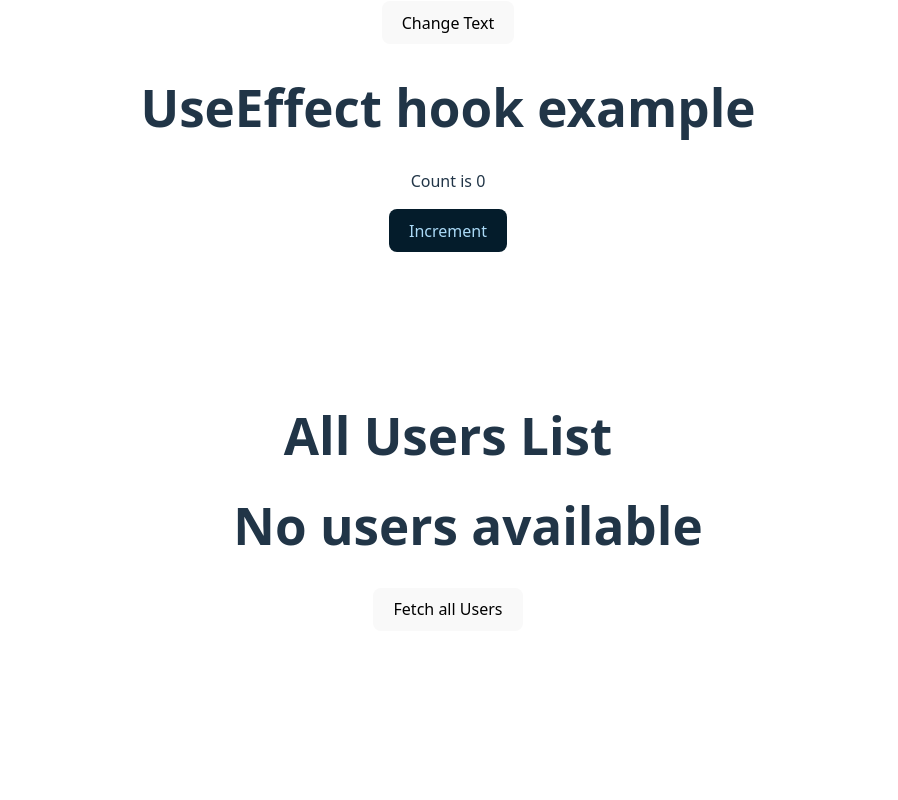
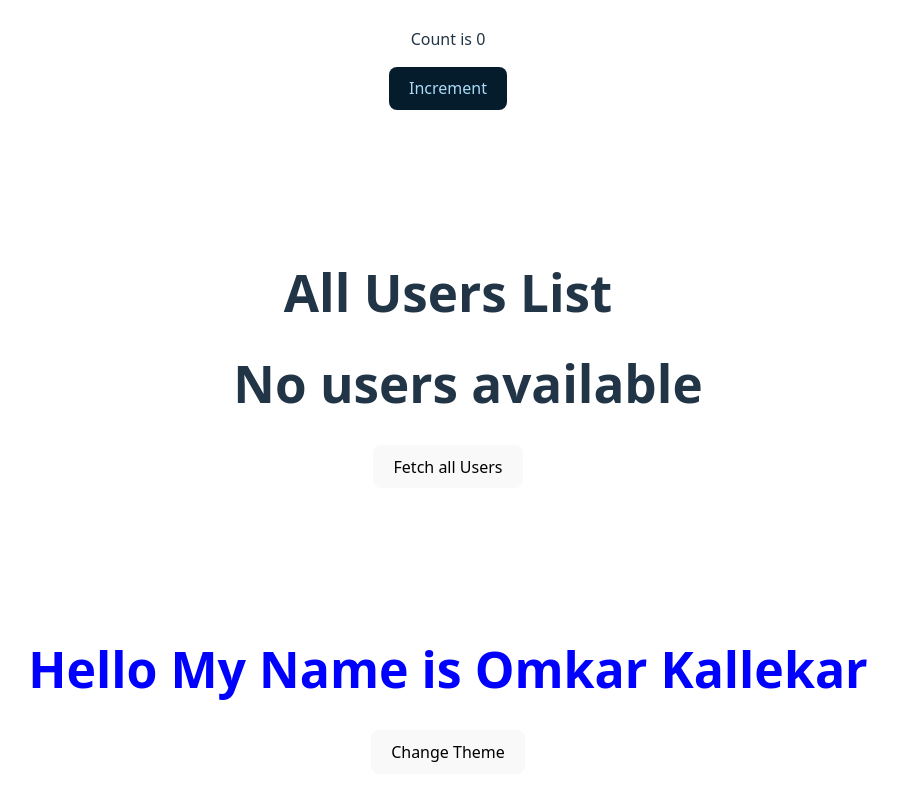
Before and after one commit to omkaaaar/React-js, a React (Vite) app in the folder Day wise/05-02-2025/react/: page / in a window 1280 px wide. Shown: the part 605-1405 px from the top of the page, without its empty margins (192-1090 px from the left). Before the commit the page ends 1268 px from the top, so only its background shows below. Built offline with nearby package versions, Linux system fonts and the light colour scheme.

Commit message:
Add Context functionality: implement GlobalState, ContextButton, and ContextText components

```diff
--- a/Day wise/05-02-2025/react/src/App.jsx
+++ b/Day wise/05-02-2025/react/src/App.jsx
@@ -5,6 +5,8 @@ import "./App.css";
 import Products from "./components/products/products";
 import ClassBasedComponent from "./components/Class-Based-component";
 import Users from "./components/Users";
+import ContextButton from "./components/ContextExample/ContextButton";
+import ContextText from "./components/ContextExample/ContextText";
 // import Products from "./components/products/products";
 
 function App() {
@@ -29,6 +31,13 @@ function App() {
       <br />
       <br />
       <Users />
+      <br />
+      <br />
+      <br />
+      <br />
+      <br />
+      <ContextText />
+      <ContextButton />
     </>
   );
 }
--- /dev/null
+++ b/Day wise/05-02-2025/react/src/components/ContextExample/ContextButton.jsx
@@ -0,0 +1,13 @@
+import React, { useContext } from "react";
+import { GlobalContext } from "../../context";
+
+const ContextButton = () => {
+  const { setTheme, theme } = useContext(GlobalContext);
+  return (
+    <button onClick={() => setTheme(theme === "light" ? "dark" : "light")}>
+      Change Theme
+    </button>
+  );
+};
+
+export default ContextButton;
--- /dev/null
+++ b/Day wise/05-02-2025/react/src/components/ContextExample/ContextText.jsx
@@ -0,0 +1,21 @@
+import React, { useContext } from "react";
+import { GlobalContext } from "../../context";
+
+const ContextText = () => {
+  const { theme } = useContext(GlobalContext);
+  console.log(theme);
+
+  return (
+    <h1
+      style={{
+        fontSize: theme === "light" ? "50px" : "100px",
+        backgroundColor: theme === "light" ? "#fff" : "#000",
+        color: theme === "light" ? "blue" : "yellow",
+      }}
+    >
+      Hello My Name is Omkar Kallekar
+    </h1>
+  );
+};
+
+export default ContextText;
--- a/Day wise/05-02-2025/react/src/components/Users/index.jsx
+++ b/Day wise/05-02-2025/react/src/components/Users/index.jsx
@@ -28,9 +28,9 @@ const Users = () => {
   const fetchUsers = () => {
     fetchAllUsers();
   };
-  //   useEffect(() => {
-  //     fetchAllUsers();
-  //   }, []);
+  useEffect(() => {
+    alert("hellooo");
+  }, []);
 
   if (loading) return <h1>Ruk ja bhai load hone de</h1>;
   return (
--- /dev/null
+++ b/Day wise/05-02-2025/react/src/context/index.jsx
@@ -0,0 +1,17 @@
+import { createContext, useState } from "react";
+
+// create context
+export const GlobalContext = createContext(null);
+
+// create global state that receive component as children
+function GlobalState({ children }) {
+  const [theme, setTheme] = useState("light");
+
+  return (
+    <GlobalContext.Provider value={{ theme, setTheme }}>
+      {children}
+    </GlobalContext.Provider>
+  );
+}
+
+export default GlobalState;
--- a/Day wise/05-02-2025/react/src/main.jsx
+++ b/Day wise/05-02-2025/react/src/main.jsx
@@ -3,8 +3,11 @@ import { createRoot } from "react-dom/client";
 import "./index.css";
 import App from "./App.jsx";
 import Products from "./components/products/products.jsx";
+import GlobalState from "./context/index.jsx";
 
 createRoot(document.getElementById("root")).render(
-  <App />
+  <GlobalState>
+    <App />
+  </GlobalState>
   // {/* <Products /> */}
 );
```
